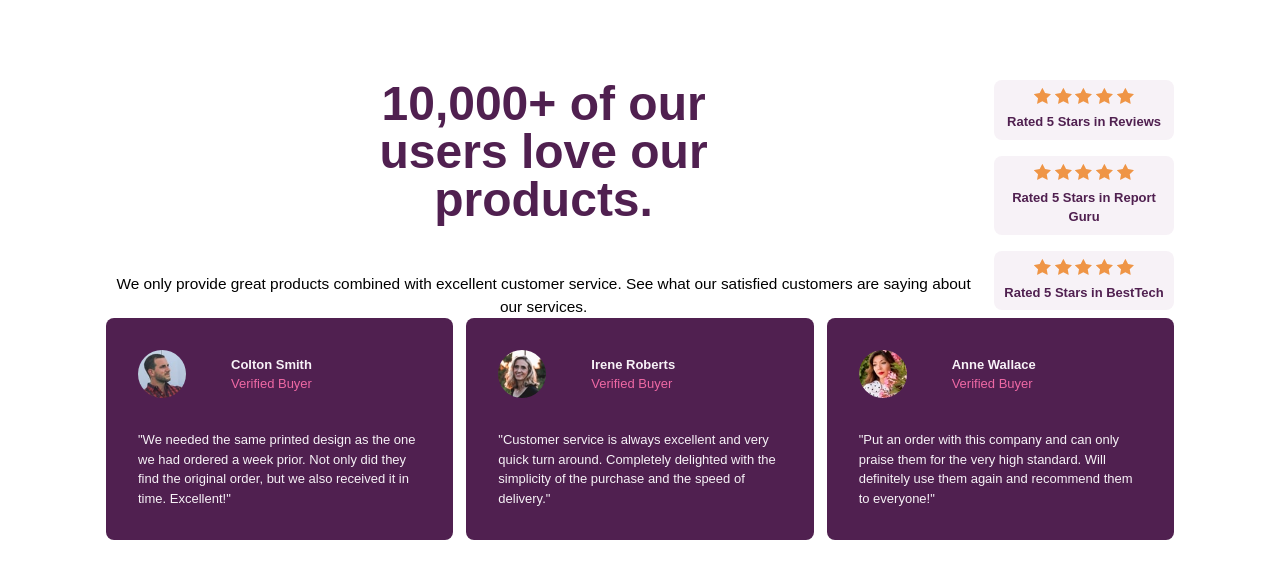
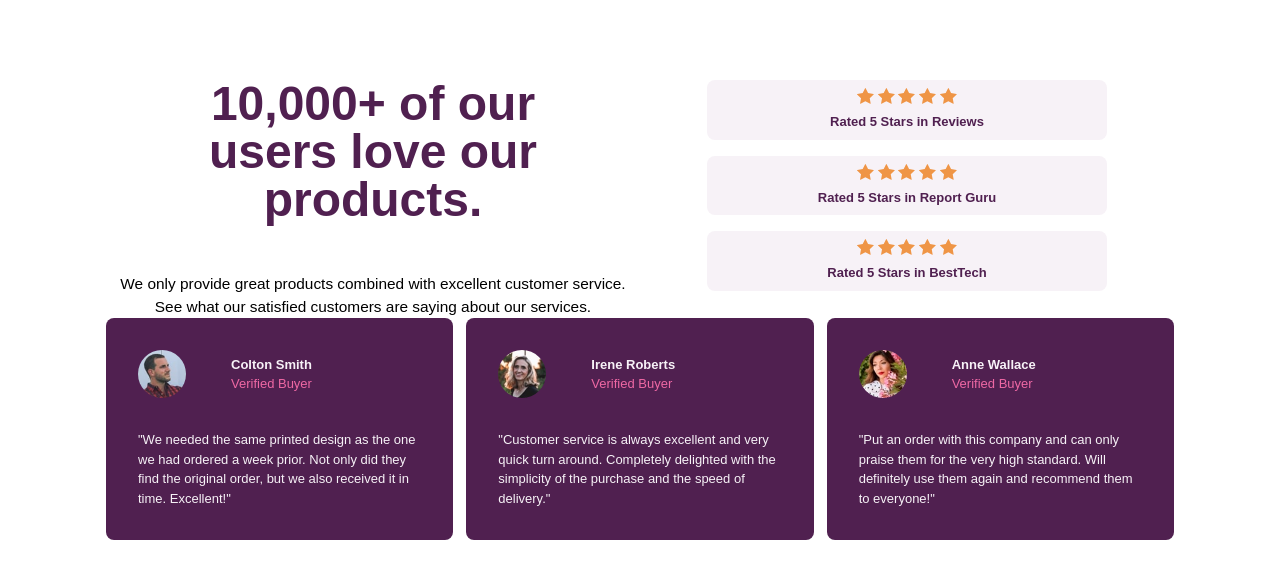
Before and after one commit to Annie-Huang/social-proof-section, a website: page index.html in a window 1280 px wide. Drawn offline with Linux system fonts and the light colour scheme.

Commit message:
Flex box got too many code to write, change it to a grid layout

```diff
--- a/index.html
+++ b/index.html
@@ -9,9 +9,8 @@
   <link rel="stylesheet" href="scss/main.css">
 </head>
 <body>
+<div class="container">
   <main>
-  <div class="container">
-    <div class="split">
     <div class="intro">
       <h1>10,000+ of our users love our products.</h1>
 
@@ -23,7 +22,6 @@
       <li class="review">Rated 5 Stars in Report Guru</li>
       <li class="review">Rated 5 Stars in BestTech</li>
     </ul>
-    </div>
 
     <ul class="quotes split">
       <li>
@@ -69,7 +67,7 @@
         </blockquote>
       </li>
     </ul>
+  </main>
 </div> <!-- close container -->
-</main>
 </body>
 </html>
--- a/scss/base/_global.scss
+++ b/scss/base/_global.scss
@@ -20,3 +20,20 @@ h1 {
 .lead {
   font-size: var(--fs-500);
 }
+
+// layout stuff
+main {
+  @media (min-width: 50em) {
+    display: grid;
+    grid-template-columns: 1fr 1fr;
+  }
+}
+.intro {
+  grid-column: 1 / 2;
+}
+.ratings {
+  grid-column: 2 / 3;
+}
+.quotes {
+  grid-column: 1 / -1;
+}
```
Also changed, not shown: scss/main.css, 1 other file. Lines whose indentation alone changed are shown as unchanged.
